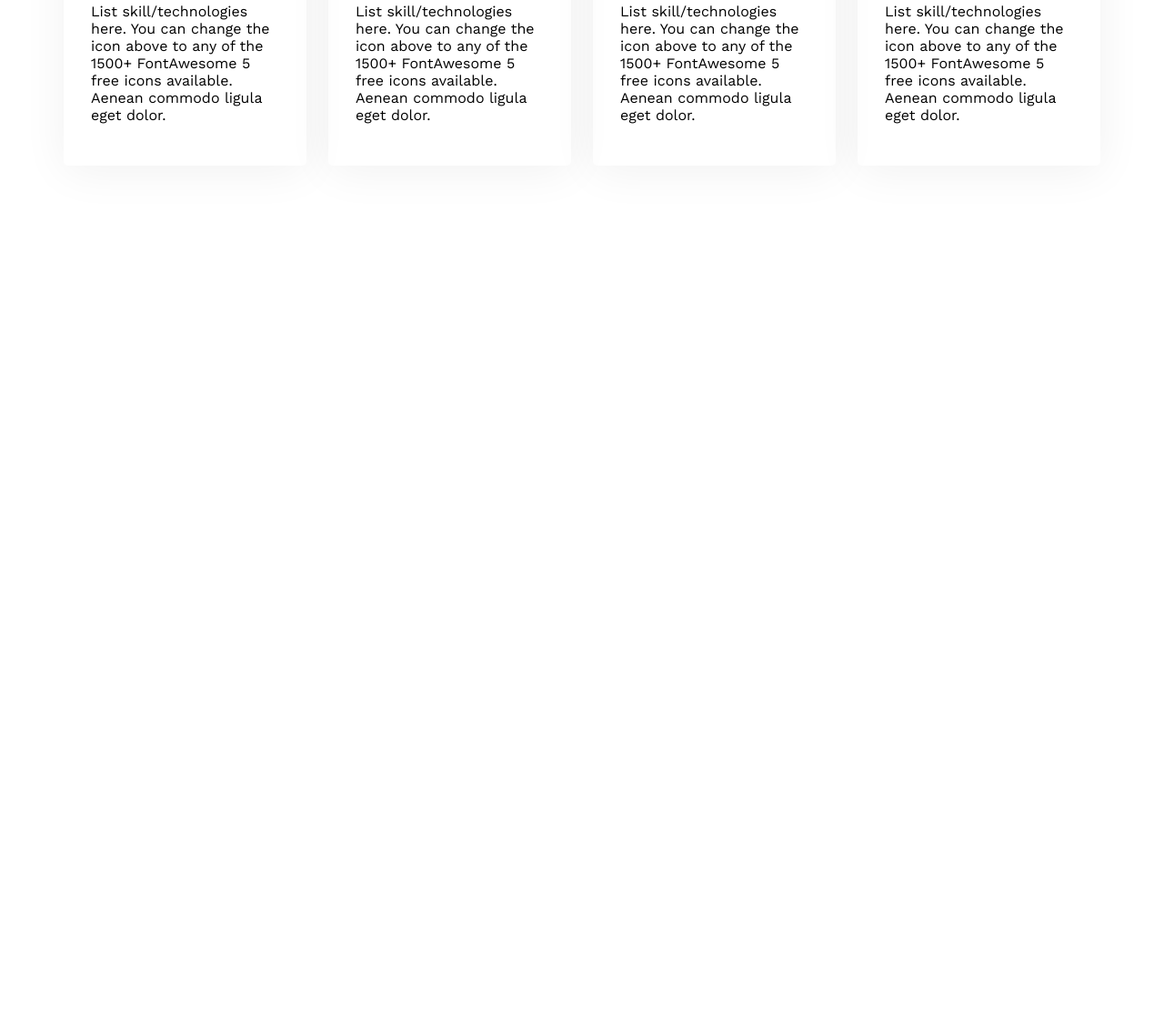
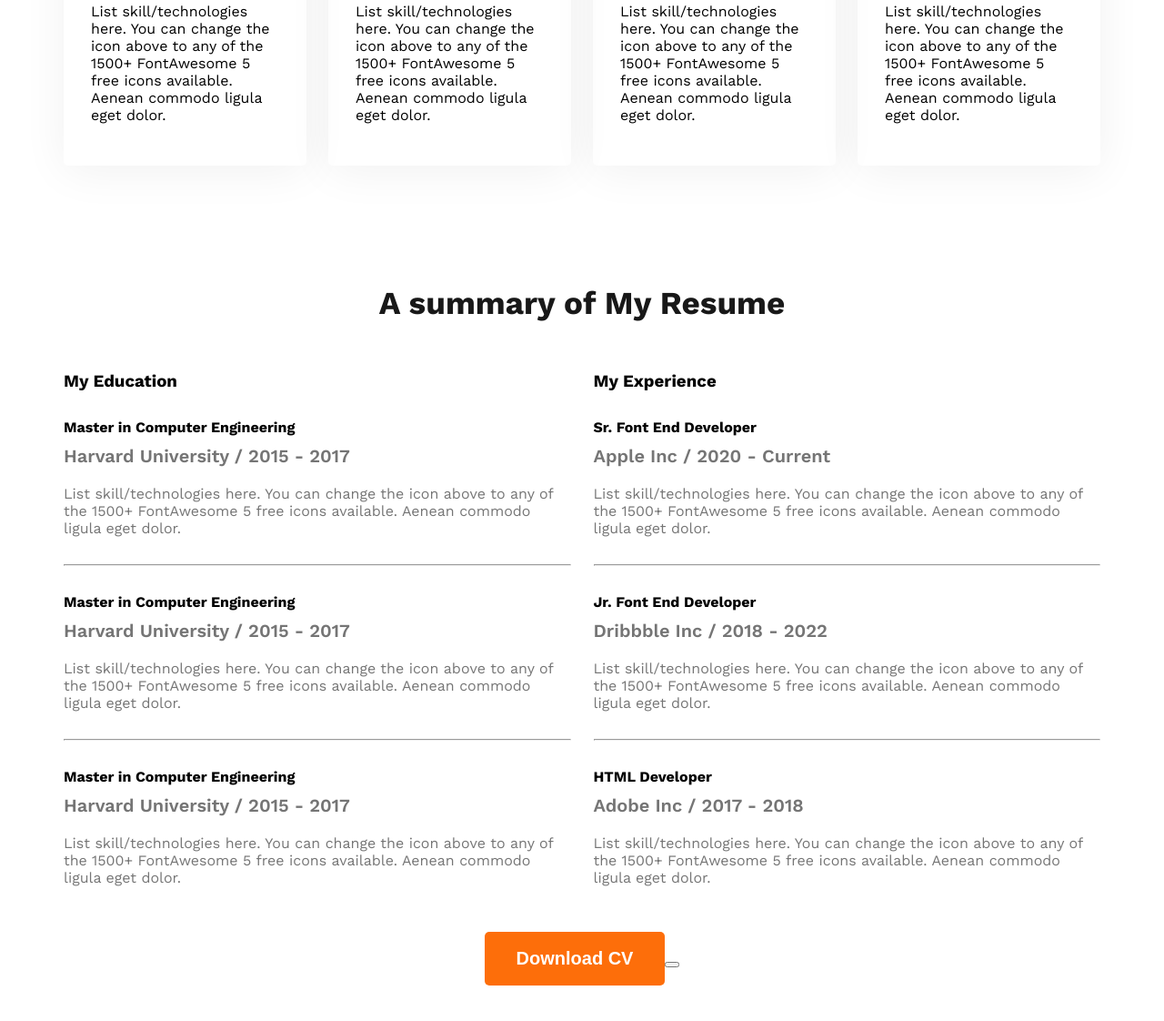
Before and after one commit to AkKorim007/my-web-dev-portfolio, a plain HTML site: page index.html in a window 1280 px wide. Shown: the part 1937-3059 px from the top of the page at 91% size. Before the commit the page ends 2249 px from the top, so only its background shows below. Drawn offline with nearby package versions, Linux system fonts and the light colour scheme.

Commit message:
added portfolio.css

```diff
--- a/index.html
+++ b/index.html
@@ -88,6 +88,61 @@
                 </div>
             </div>
           </section>
+          <section class="resume">
+            <h3 class="section-title text-center">A summary of My Resume</h3>
+            <div class="resume-container">
+                <!-- .resume-column*2>h3.resume-column-title+.experience*3>h4.experience-title+h5.experience-sub-title+.experience-description -->
+                <div class="resume-column">
+                    <h3 class="resume-column-title">My Education</h3>
+                    <div class="experience">
+                        <h4 class="experience-title">Master in Computer Engineering</h4>
+                        <h5 class="experience-sub-title">Harvard University / 2015 - 2017</h5>
+                        <div class="experience-description">List skill/technologies here. You can change the icon above
+                            to any of the 1500+ FontAwesome 5 free icons available. Aenean commodo ligula eget dolor.</div>
+                    </div>
+                    <hr>
+                    <div class="experience">
+                        <h4 class="experience-title">Master in Computer Engineering</h4>
+                        <h5 class="experience-sub-title">Harvard University / 2015 - 2017</h5>
+                        <div class="experience-description">List skill/technologies here. You can change the icon above
+                            to any of the 1500+ FontAwesome 5 free icons available. Aenean commodo ligula eget dolor.</div>
+                    </div>
+                    <hr>
+                    <div class="experience">
+                        <h4 class="experience-title">Master in Computer Engineering</h4>
+                        <h5 class="experience-sub-title">Harvard University / 2015 - 2017</h5>
+                        <div class="experience-description">List skill/technologies here. You can change the icon above
+                            to any of the 1500+ FontAwesome 5 free icons available. Aenean commodo ligula eget dolor.</div>
+                    </div>
+                </div>
+                <div class="resume-column">
+                    <h3 class="resume-column-title">My Experience</h3>
+                    <div class="experience">
+                        <h4 class="experience-title">Sr. Font End Developer</h4>
+                        <h5 class="experience-sub-title">Apple Inc / 2020 - Current</h5>
+                        <div class="experience-description">List skill/technologies here. You can change the icon above
+                            to any of the 1500+ FontAwesome 5 free icons available. Aenean commodo ligula eget dolor.</div>
+                    </div>
+                    <hr>
+                    <div class="experience">
+                        <h4 class="experience-title">Jr. Font End Developer</h4>
+                        <h5 class="experience-sub-title">Dribbble Inc / 2018 - 2022</h5>
+                        <div class="experience-description">List skill/technologies here. You can change the icon above
+                            to any of the 1500+ FontAwesome 5 free icons available. Aenean commodo ligula eget dolor.</div>
+                    </div>
+                    <hr>
+                    <div class="experience">
+                        <h4 class="experience-title">HTML Developer</h4>
+                        <h5 class="experience-sub-title">Adobe Inc / 2017 - 2018</h5>
+                        <div class="experience-description">List skill/technologies here. You can change the icon above
+                            to any of the 1500+ FontAwesome 5 free icons available. Aenean commodo ligula eget dolor.</div>
+                    </div>
+                </div>
+            </div>
+              <div class="text-center resume-download-cv">
+                 <button class="btn-primary">Download CV<button>
+              </div>
+          </section>
     </main>
     <footer>
 
--- a/styles/portfolio.css
+++ b/styles/portfolio.css
@@ -128,3 +128,28 @@
       border-radius: 5px;
       box-shadow: 0px 6px 50px 0px rgba(0,0,0, 0.06);
   }
+  /* resume section styles */
+  .resume-container{
+      display: flex;
+      gap: 25px;
+  }
+  .experience-sub-title{
+      font-size: 20px;
+      font-weight: 600;
+      margin-bottom: 20px;
+      margin-top: 10px;
+  }
+  .experience-description, .experience-sub-title{
+      color: #757575;
+
+  }
+  .experience-title{
+      margin-bottom: 10px;
+      margin-top: 30px;
+  }
+  .resume hr{
+    margin: 30px 0px;
+  }
+  .resume-download-cv{
+    margin-top: 50px;
+  }
```
Lines whose indentation alone changed are shown as unchanged.
